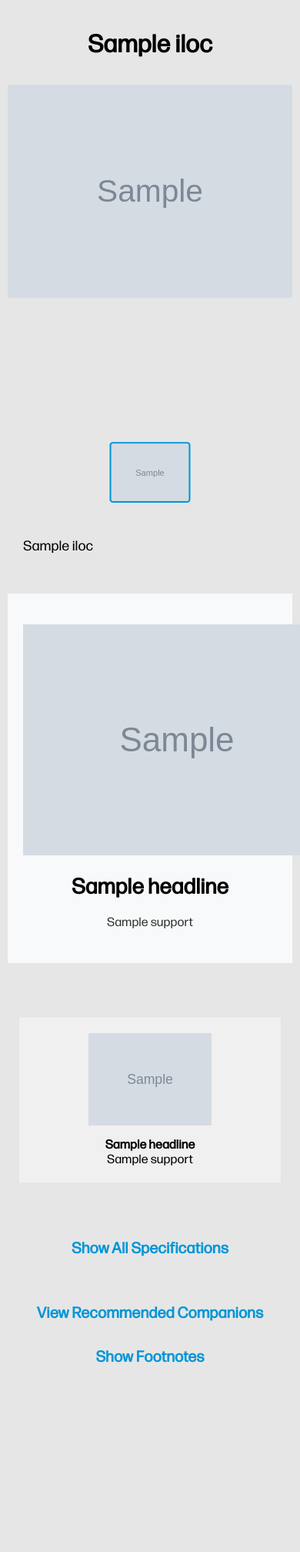
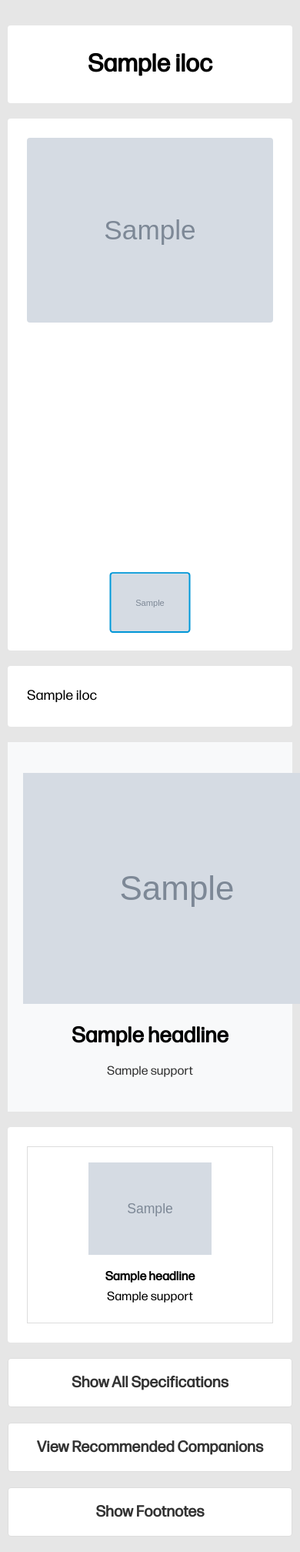
Before and after one commit to jinjernot/leliel, a Flask app: template templates/product_template.html in a window 390 px wide; the page is wider, and only the part inside the window is pictured. Shown: that part at 77% size. Before the commit the page ends 1770 px from the top of that part, so only its background shows below. Run offline with Flask 3, Linux system fonts and the light colour scheme; the template is opened without the code that fills it: most values are stand-ins (such as "Sample title", 1, 10 or a date in 2020); grey boxes marked "Sample" are stand-in pictures.

Commit message:
Refactor product API and templates; remove unused get_companions function, enhance product and companion rendering, and improve CSS styles for better layout and responsiveness.

```diff
--- a/app/api/get_product.py
+++ b/app/api/get_product.py
@@ -5,7 +5,7 @@ import os
 
 from app.api.process_product import process_api_response
 from app.api.api_error import process_api_error
-from config import api_productcontent # Make sure to update this in your config
+from config import api_productcontent
 
 CACHE_DIR = 'cached_pages'
 
@@ -31,7 +31,7 @@ def get_product():
 
         api_response = requests.get(
             api_url,
-            verify=False, # Assuming no SSL verification is needed
+            verify=False,
             headers={'Content-Type': 'application/json'}
         )
 
--- a/app/core/product_template.py
+++ b/app/core/product_template.py
@@ -31,9 +31,9 @@ def build_product_template(api_response):
         # Define the priority for image orientations
         priority_orientations = ["Center facing", "Left facing", "Right facing"]
 
-        # Process images, filtering for 400px width and png type
+        # Process images, filtering for 573px width and png type
         for detail in images:
-            if detail.get('pixelWidth') == '400' and detail.get('type') == 'png' and 'imageUrlHttps' in detail:
+            if detail.get('pixelWidth') == '573' and detail.get('type') == 'png' and 'imageUrlHttps' in detail:
                 orientation = detail.get('orientation', '')
                 # Assign a priority number to each image based on its orientation
                 try:
--- a/static/css/styles.css
+++ b/static/css/styles.css
@@ -18,6 +18,10 @@ body {
   background-color: #e6e6e6;
   font-family: "Forma DJR Micro", sans-serif;
   line-height: 1.6;
+}
+
+h1 {
+  margin: 0;
 }
 
 a {
@@ -46,16 +50,24 @@ sup {
   padding: 0 20px;
 }
 
+.content-card {
+  background: #ffffff;
+  padding: 25px;
+  margin-bottom: 20px;
+  border-radius: 4px;
+}
+
+.product-header {
+  text-align: center;
+}
+
 .product-description {
-  max-width: 800px;
-  margin: 20px auto;
-  padding: 0 20px;
   text-align: justify;
 }
 
 /* --- Product Gallery --- */
 .product-gallery-main {
-  min-height: 450px;
+  min-height: 550px;
   text-align: center;
 }
 
@@ -96,7 +108,7 @@ sup {
   background-color: #f8f9fa;
   text-align: center;
   padding: 40px 20px;
-  margin: 0 auto 30px auto;
+  margin: 0 auto 20px auto;
   max-width: 100%;
 }
 
@@ -120,23 +132,19 @@ sup {
 
 
 /* --- Features Section --- */
-#features table {
-  width: 100%;
-  border-collapse: separate;
-  border-spacing: 15px;
-}
-
-#features td {
-  width: 50%;
-  padding: 0;
-  vertical-align: top;
+.features-grid {
+    display: flex;
+    flex-wrap: wrap;
+    gap: 20px;
 }
 
 .feature-block {
     display: flex;
     flex-direction: column;
-  height: 100%;
-  background-color: #f0f0f0;
+    flex: 1 1 calc(50% - 20px);
+    min-width: 300px;
+    background-color: #ffffff;
+    border: 1px solid #ddd;
     padding: 20px;
     text-align: center;
 }
@@ -154,26 +162,70 @@ sup {
     max-height: 120px;
 }
 
-.feature-text {
+/* --- Companions Section --- */
+.companions-grid {
+  display: flex;
+  flex-wrap: wrap;
+  gap: 20px;
+}
+
+.companion-item {
+  display: flex;
+  flex-direction: column;
+  align-items: center;
+  flex: 1 1 calc(50% - 20px);
+  min-width: 300px;
+  background-color: #ffffff;
+  border: 1px solid #ddd;
+  padding: 20px;
+  text-align: center;
+}
+
+.companion-item img {
+  max-width: 150px;
+  max-height: 150px;
+  object-fit: contain;
+  margin-bottom: 15px;
+}
+
+.companion-details {
+  display: flex;
+  flex-direction: column;
+  justify-content: center;
   flex-grow: 1;
+}
+
+.companion-details p {
+    font-size: 16px;
+    margin: 2px 0;
 }
 
 
 /* --- Expandable Sections --- */
 .expand-button {
-  color: #0096d6;
+  color: #333;
   text-align: center;
   font-size: 20px;
   cursor: pointer;
+  background-color: #ffffff;
+  padding: 15px;
+  border: 1px solid #ddd;
+  border-radius: 4px;
+  margin: 0 0 20px 0;
+  transition: background-color 0.2s ease-in-out;
 }
 
-#tech-specs, #footnotes, #companions {
-    margin: 20px auto;
+.expand-button:hover {
+  background-color: #f8f9fa;
+}
+
+
+.tech-specs-table, .footnotes-table {
     width: 100%;
     border-collapse: collapse;
 }
 
-#tech-specs td, #footnotes td {
+.tech-specs-table td, .footnotes-table td {
     padding: 10px;
     border: 1px solid #ddd;
 }
@@ -181,14 +233,8 @@ sup {
 
 /* --- Responsive styles for mobile --- */
 @media (max-width: 767px) {
-  #features tr {
-    display: flex;
+  .features-grid, .companions-grid {
     flex-direction: column;
-  }
-
-  #features td {
-    width: 100%;
-    margin-bottom: 15px;
   }
 
   #ATF {
--- a/templates/product_template.html
+++ b/templates/product_template.html
@@ -17,10 +17,11 @@
 
   {% if df is defined and not df.empty %}
   <div id="ATF" class="superscript-content">
-    <center>
+    <div class="content-card product-header">
       <h1><span id="prodname">{{ df[df['tag'] == 'prodname']['value'].iloc[0] | default('') | safe }}</span></h1>
-    </center>
-    <br>
+    </div>
+
+    <div class="content-card">
       <div class="product-gallery">
         <div class="product-gallery-main">
         </div>
@@ -32,11 +33,11 @@
           {% endfor %}
         </div>
       </div>
-    <br>
-    <div class="product-description">
+    </div>
+
+    <div class="product-description content-card">
       <p>{{ df[df['tag'] == 'proddes_overview_extended']['value'].iloc[0] | default('') | safe }}</p>
     </div>
-    <br>
 
     <div id="MM" class="superscript-content">
       {% for block in mm_blocks %}
@@ -52,40 +53,28 @@
       {% endfor %}
     </div>
 
-    <br />
-    <div id="features">
-      <table>
-        <tbody>
-          {% for i in range(0, feature_blocks|length, 2) %}
-          <tr>
-            {% for j in range(i, i + 2) %}
-            <td>
-              {% if j < feature_blocks|length %}
+    <div id="features" class="content-card">
+      <div class="features-grid">
+        {% for block in feature_blocks %}
         <div class="feature-block">
           <div class="feature-image">
-                  <img src="{{ feature_blocks[j].image_url | escape }}" alt="Feature Image">
+            <img src="{{ block.image_url | escape }}" alt="Feature Image">
           </div>
           <div class="feature-text">
-                  <b>{{ feature_blocks[j].headline | safe }}</b><br>
-                  {% if feature_blocks[j].support %}
-                  {{ feature_blocks[j].support | safe }}
+            <b>{{ block.headline | safe }}</b><br>
+            {% if block.support %}
+            {{ block.support | safe }}
             {% endif %}
           </div>
         </div>
-              {% endif %}
-            </td>
         {% endfor %}
-          </tr>
-          {% endfor %}
-        </tbody>
-      </table>
+      </div>
     </div>
 
+    <h2 id="see-more" class="expand-button">Show All Specifications</h2>
 
-    <br />
-    <h2 id="see-more" class="expand-button">Show All Specifications</h2>
-    <br />
-    <table id="tech-specs" style="display: none;">
+    <div id="tech-specs" class="content-card" style="display: none;">
+      <table class="tech-specs-table">
         <tbody>
           {% for index, row in df_tech_specs.iterrows() %}
           {# Skip footnote tags and feature tags in the main loop #}
@@ -106,12 +95,12 @@
           {% endfor %}
         </tbody>
       </table>
-    <br>
+    </div>
+
     <h2 id="see-more-companions" class="expand-button">View Recommended Companions</h2>
-    <br />
-    <div id="companions" style="display: none;">
 
-      <div class="companion-list">
+    <div id="companions" class="content-card" style="display: none;">
+      <div class="companions-grid">
           {% for companion in companions %}
           <div class="companion-item">
               <img src="{{ companion.image_url }}" alt="{{ companion.name }}">
@@ -125,10 +114,9 @@
     </div>
 
     <h2 id="see-more-footnotes" class="expand-button">Show Footnotes</h2>
-    <br />
-    <div id="footnotes-content" style="display: none;">
-      <div id="footnotes">
-        <table>
+
+    <div id="footnotes-content" class="content-card" style="display: none;">
+      <table class="footnotes-table">
         <tbody>
           {% if df_disclaimers is defined and not df_disclaimers.empty %}
           {% for index, row in df_disclaimers.iterrows() %}
@@ -148,7 +136,6 @@
       </table>
     </div>
   </div>
-  </div>
   <script src="{{ url_for('static', filename='js/superscript.js') }}"></script>
 
   {% else %}
```
Also changed, not shown: app/api/get_companions.py (deleted, +0 -50 lines), app/api/process_product.py (+2 -6 lines), app/core/companion_template.py (+5 -10 lines), static/js/superscript.js (+18 -39 lines). Lines whose indentation alone changed are shown as unchanged.
